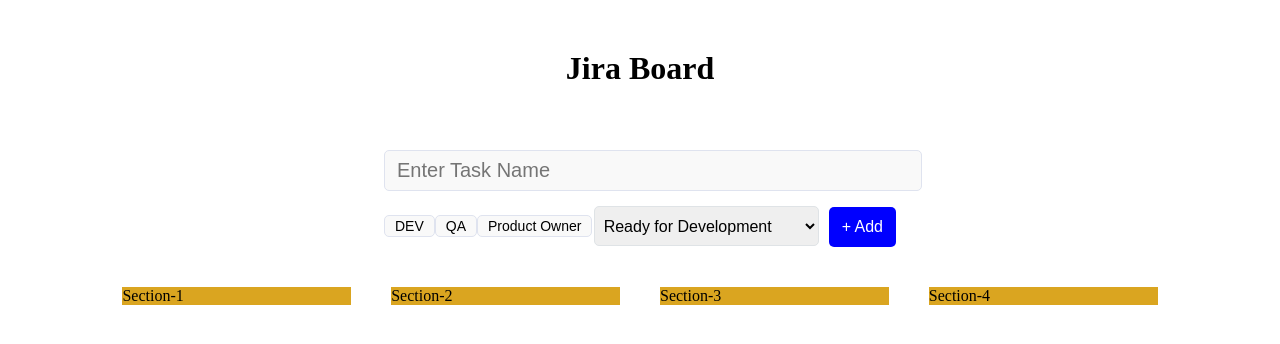
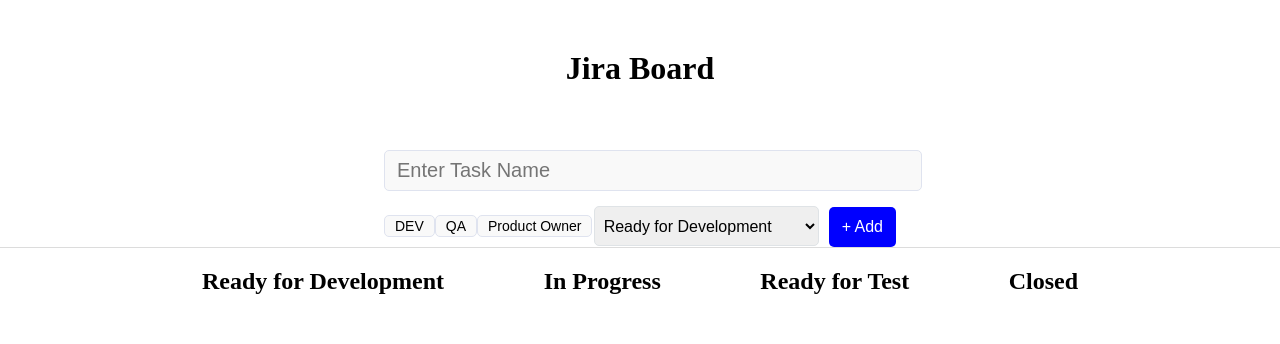
Before and after one commit to DeveloperVaibhav/react-jira-board-project, a React (Vite) app: page / in a window 1280 px wide. Shown: the top 344 px of the page. Built offline with nearby package versions, Linux system fonts and the light colour scheme.

Commit message:
added new components

```diff
--- a/src/App.css
+++ b/src/App.css
@@ -8,9 +8,3 @@
   justify-content: space-evenly;
   padding: 20px 8%;
 }
-
-.task_column {
-  width: 30%;
-  background-color: goldenrod;
-  margin: 20px;
-}
--- a/src/App.jsx
+++ b/src/App.jsx
@@ -1,6 +1,7 @@
 import React from 'react';
 import './app.css';
 import TaskForm from './components/TaskForm/task-form';
+import TaskColumn from './components/TaskCoulmn/task-column';
 
 const App = () => {
   return (
@@ -8,10 +9,10 @@
       <h1 style={{textAlign: 'center', margin: '50px'}}>Jira Board</h1>
       <TaskForm />
       <main className='app_main'>
-        <section className='task_column'> Section-1</section>
-        <section className='task_column'> Section-2</section>
-        <section className='task_column'> Section-3</section>
-        <section className='task_column'> Section-4</section>
+        <TaskColumn title='Ready for Development'/>
+        <TaskColumn title='In Progress'/>
+        <TaskColumn title='Ready for Test'/>
+        <TaskColumn title='Closed'/>
 
       </main>
     </div>
--- /dev/null
+++ b/src/components/Tag/tag.css
@@ -0,0 +1,10 @@
+.tag {
+    font-size: 14px;
+    font-weight: 500;
+    background-color: #f9f9f9;
+    color: #000;
+    border: 1px solid #dfe3ef;
+    border-radius: 5px;
+    padding: 2px 10px;
+    cursor: pointer;
+}
--- /dev/null
+++ b/src/components/Tag/tag.jsx
@@ -0,0 +1,14 @@
+import React from 'react';
+import './tag.css';
+
+const Tag = (props) => {
+    console.log(props);
+    const {tagName} = props;
+  return (
+    <>
+      <button className='tag'>{tagName}</button>
+    </>
+  )
+}
+
+export default Tag
--- /dev/null
+++ b/src/components/TaskCoulmn/task-column.css
@@ -0,0 +1,8 @@
+.task_column_heading {
+display: flex;
+align-items: center;
+}
+
+.task_column {
+    margin: 20px;
+}
--- /dev/null
+++ b/src/components/TaskCoulmn/task-column.jsx
@@ -0,0 +1,14 @@
+import React from 'react'
+
+const TaskColumn = (props) => {
+  console.log(props);
+  return (
+    <>
+      <section className='task_column'>
+        <h2 className='task_column_heading'>{props.title}</h2>
+      </section>
+    </>
+  )
+}
+
+export default TaskColumn
--- a/src/components/TaskForm/task-form.css
+++ b/src/components/TaskForm/task-form.css
@@ -2,6 +2,7 @@
     display: flex;
     align-items: center;
     justify-content: center;
+    border-bottom: 1px solid #dcdcdc;
 }
 
 .app_header > form {
@@ -28,17 +29,6 @@
 
 }
 
-.tag {
-    font-size: 14px;
-    font-weight: 500;
-    background-color: #f9f9f9;
-    color: #000;
-    border: 1px solid #dfe3ef;
-    border-radius: 5px;
-    padding: 2px 10px;
-    cursor: pointer;
-}
-
 .task_status {
     font-size: 16px;
     font-weight: 500;
--- a/src/components/TaskForm/task-form.jsx
+++ b/src/components/TaskForm/task-form.jsx
@@ -1,5 +1,6 @@
 import React from 'react';
 import './task-form.css';
+import Tag from '../Tag/tag';
 
 const TaskForm = () => {
     return (
@@ -9,15 +10,15 @@
                     <input type='text' className='task_input' placeholder='Enter Task Name' />
                     <div className='task_form_bottom'>
                         <div>
-                            <button className='tag'>DEV</button>
-                            <button className='tag'>QA</button>
-                            <button className='tag'>Product Owner</button>
+                            <Tag tagName='DEV'/>
+                            <Tag tagName='QA'/>
+                            <Tag tagName='Product Owner'/>
                         </div>
                         <div>
                             <select className='task_status'>
                                 <option value='Ready for Development'>Ready for Development</option>
                                 <option value='In Progress'>In Progress</option>
-                                <optio value='Ready for Testing'>Ready for Testing</optio>
+                                <option value='Ready for Testing'>Ready for Testing</option>
                                 <option value='Closed'>Closed</option>
                             </select>
                             <button type='submit' className='task_submit'>+ Add</button>
```
